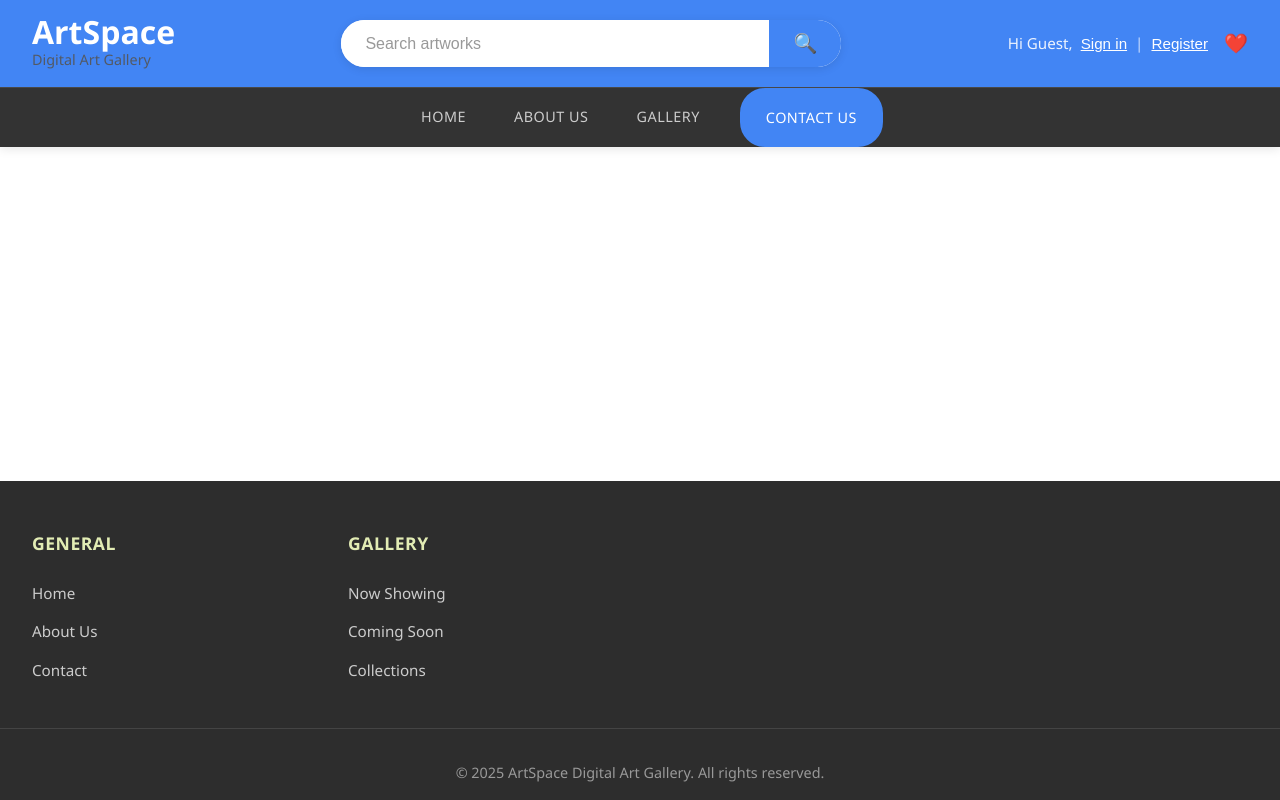
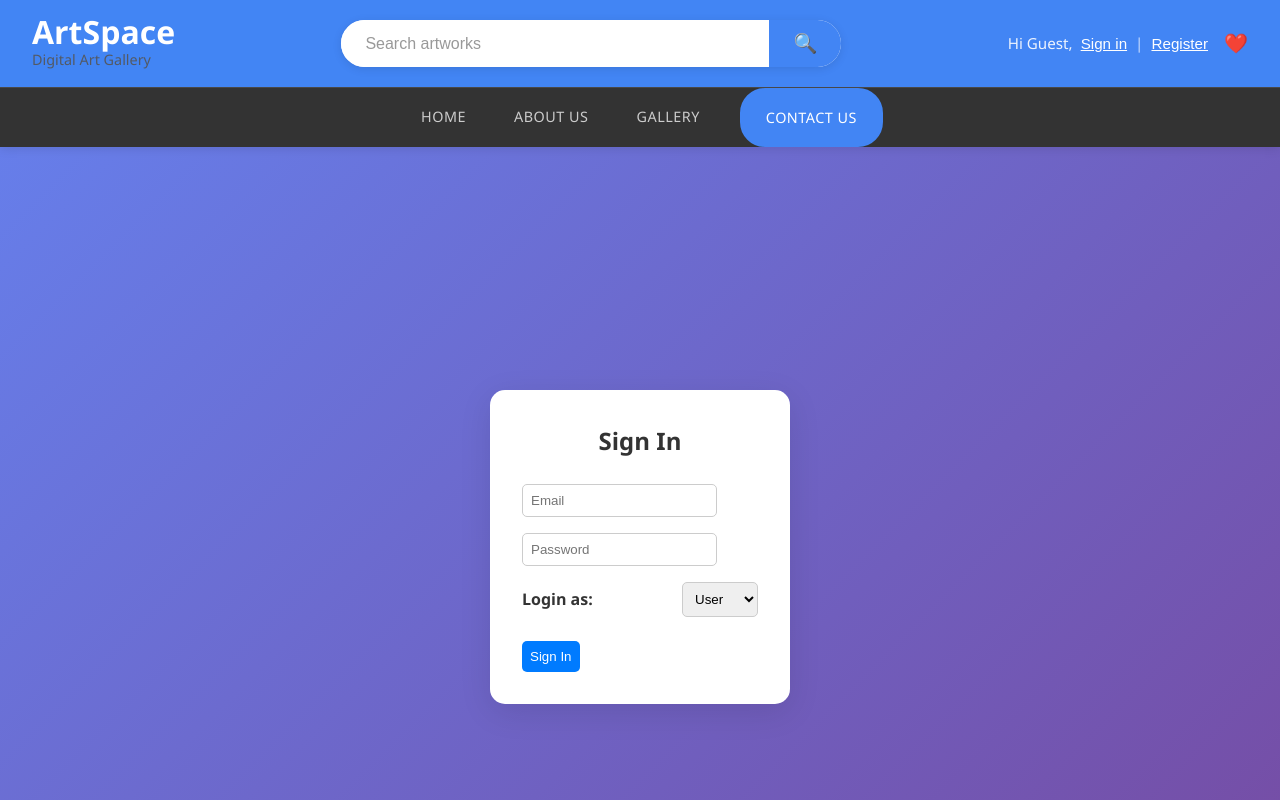
Before and after one commit to BekithembaMrwetyana/DigitalArt_Frontend, a Vue app: page /signin in a window 1280 px wide. Shown: the top 800 px of the page. Built offline with nearby package versions, Linux system fonts and the light colour scheme.

Commit message:
Fixed Signin path to display Home page after signin

```diff
--- a/src/router/index.js
+++ b/src/router/index.js
@@ -38,7 +38,7 @@ const routes = [
     component: () => import('@/views/User/Register.vue')
   },
   {
-    path: '/login',
+    path: '/signin',
     name: 'Signin',
     component: () => import('@/views/User/Signin.vue')
   },
--- a/src/views/User/Signin.vue
+++ b/src/views/User/Signin.vue
@@ -43,7 +43,7 @@ export default {
           router.push("/admin/dashboard")
         } else {
           alert(`Login successful! Welcome ${user.firstName}`)
-          router.push("/dashboard")
+          router.push("/")
         }
       }
     }
```
